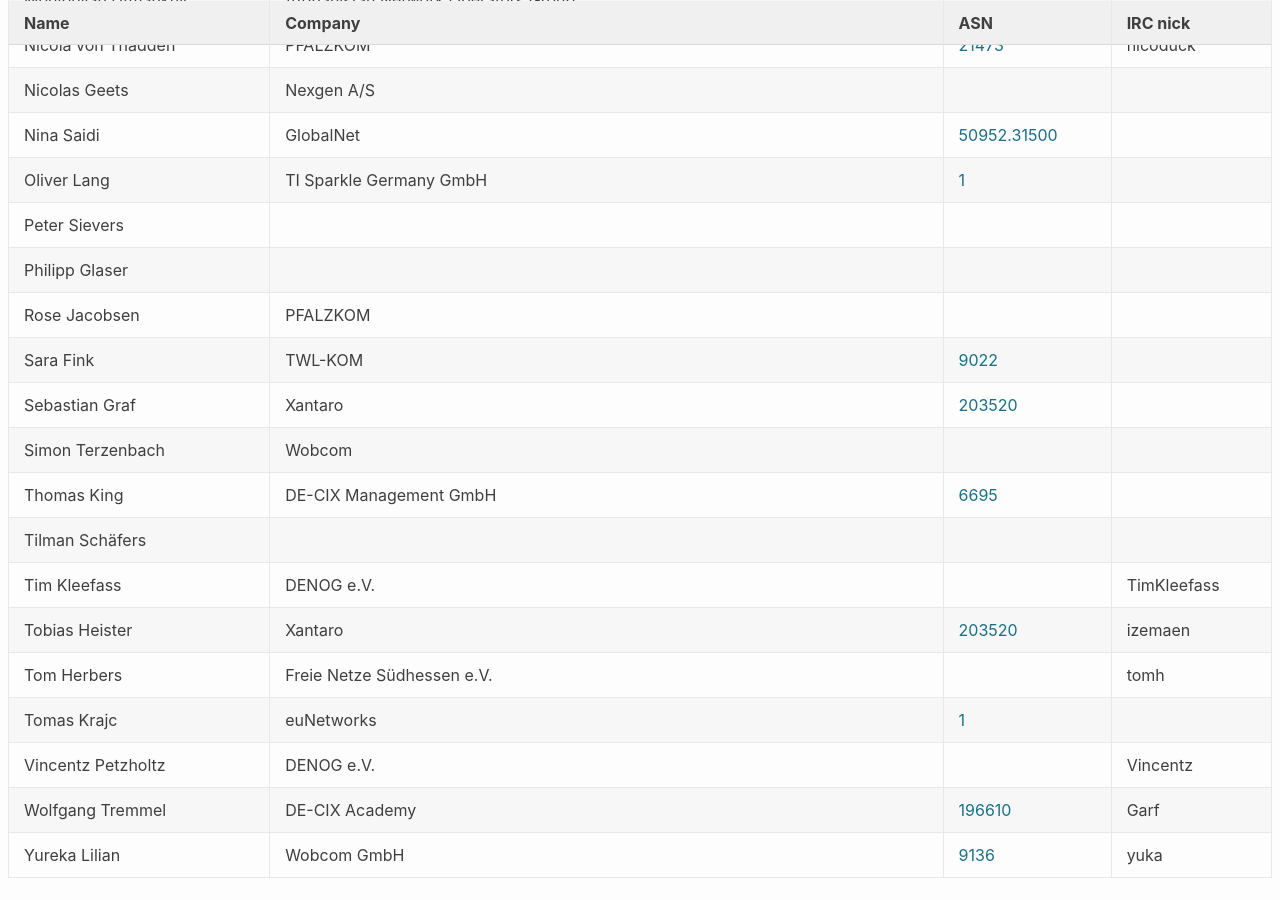
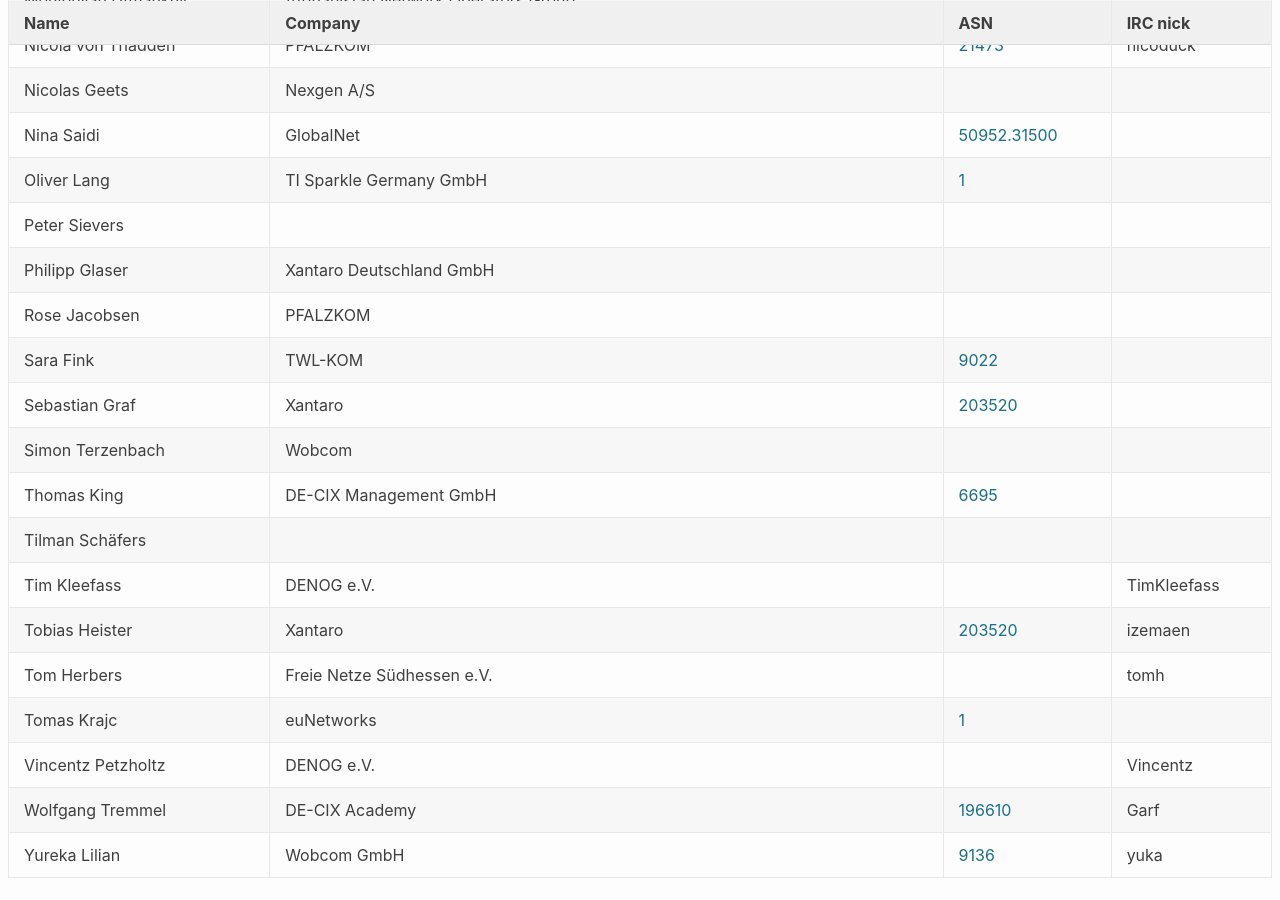
Before and after one commit to denog/pretix-attendeelist, a Jekyll site: the page built from denogmeetup24-01/index.markdown, in a window 1280 px wide and 900 px high, scrolled down 1471 px. Built offline with Jekyll 4.4.1, drawn with Linux system fonts in a browser that asks for light colours.

Commit message:
Latest data: Sun Feb  4 14:47:53 UTC 2024

```diff
--- a/_data/attendees_denogmeetup24-01.json
+++ b/_data/attendees_denogmeetup24-01.json
@@ -223,7 +223,7 @@
   },
   {
     "name": "Philipp Glaser",
-    "company": null,
+    "company": "Xantaro Deutschland GmbH",
     "irc": null,
     "asn": null
   },
```
